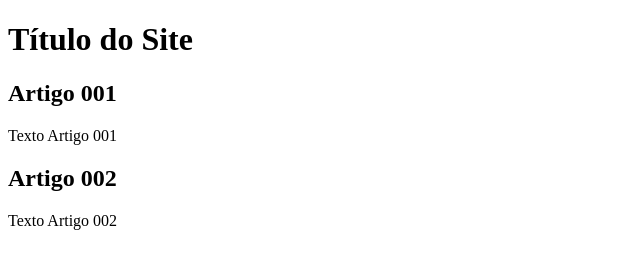
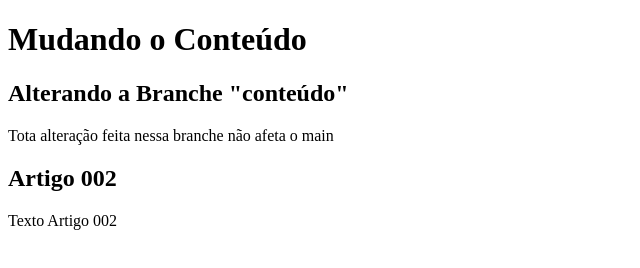
Before and after one commit to MatheusAntonioo/Projeto-Site, a plain HTML site: page index.html in a window 1280 px wide. Shown: the whole page, without its empty margins (0-640 px from the left). Drawn offline with Linux system fonts and the light colour scheme.

Commit message:
alterando conteudo

```diff
--- a/index.html
+++ b/index.html
@@ -9,11 +9,11 @@
 <body>
     <main>
         <header>
-            <h1>Título do Site</h1>
+            <h1>Mudando o Conteúdo</h1>
         </header>
         <article>
-            <h2>Artigo 001</h2>
-            <p>Texto Artigo 001</p>
+            <h2>Alterando a Branche "conteúdo"</h2>
+            <p>Tota alteração feita nessa branche não afeta o main</p>
         </article>
         <article>
             <h2>Artigo 002</h2>
```
